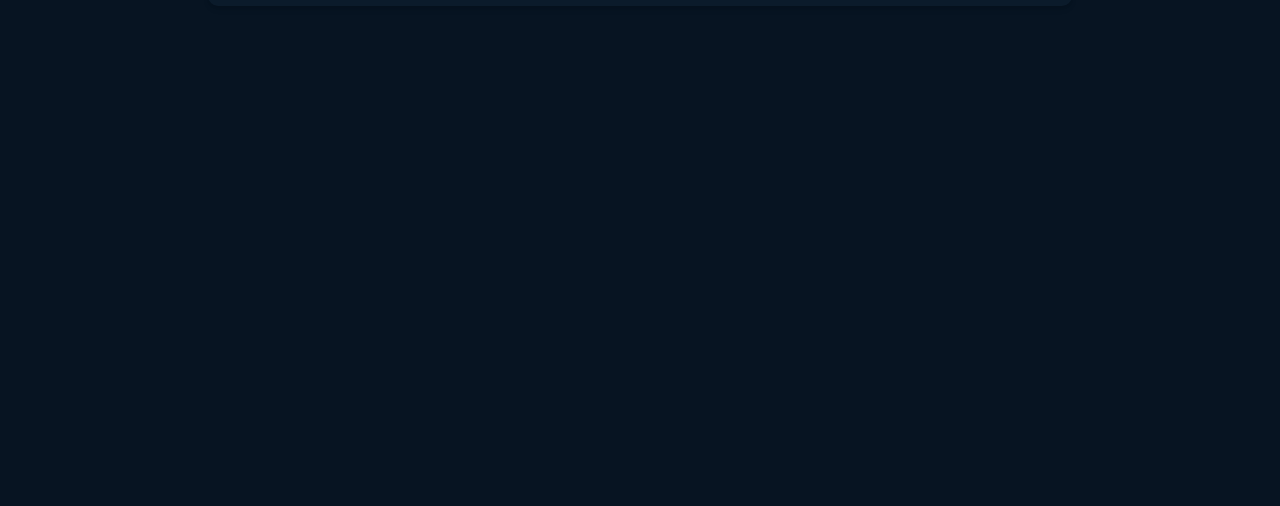
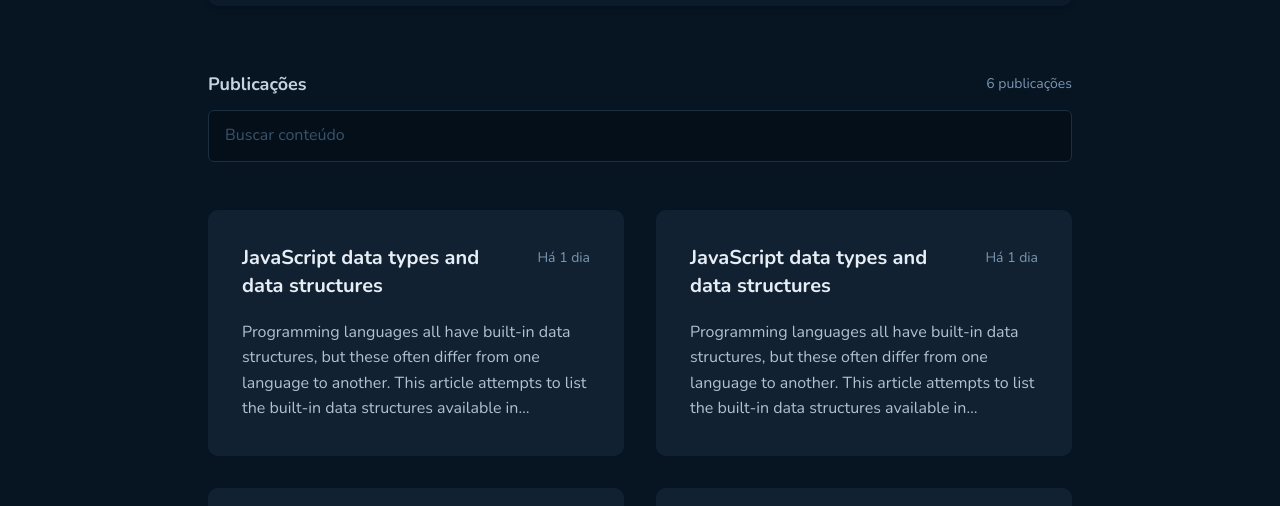
Before and after one commit to CarlosDanielss/github-blog, a React (Vite) app: page / in a window 1280 px wide. Shown: the part 406-912 px from the top of the page. Before the commit the page ends 800 px from the top, so only its background shows below. Built offline with nearby package versions, Linux system fonts and the light colour scheme.

Commit message:
refactor: adjust post filter path

```diff
--- /dev/null
+++ b/src/pages/home/card.tsx
@@ -0,0 +1,21 @@
+export function Card() {
+  return (
+    <div className="max-w-[416px] cursor-pointer rounded-[10px] border-2 border-transparent bg-base-post p-8 hover:border-base-label">
+      <div className="mb-5 flex items-start justify-between gap-4 text-left">
+        <h3 className="flex-1 text-xl font-bold text-base-title">
+          JavaScript data types and data structures
+        </h3>
+
+        <span className="mt-1 text-sm text-base-span">Há 1 dia</span>
+      </div>
+
+      <p className="line-clamp-4 overflow-hidden text-ellipsis">
+        Programming languages all have built-in data structures, but these often
+        differ from one language to another. This article attempts to list the
+        built-in data structures available in JavaScript and what properties
+        they have. These can be used to build other data structures. Wherever
+        possible, comparisons with other languages are drawn.
+      </p>
+    </div>
+  );
+}
--- a/src/pages/home/home.tsx
+++ b/src/pages/home/home.tsx
@@ -1,9 +1,23 @@
+import { PostFilter } from "./post-filter";
 import { Profile } from "../../components/profile";
+import { Card } from "./card";
 
 export function Home() {
   return (
     <div className="mx-auto my-[-88px] max-w-[904px] px-5 pb-32">
       <Profile />
+      <main className="w-ful mt-16 flex flex-col gap-12">
+        <PostFilter />
+
+        <section className="flex w-full gap-8 flex-wrap">
+          <Card />
+          <Card />
+          <Card />
+          <Card />
+          <Card />
+          <Card />
+        </section>
+      </main>
     </div>
   );
 }
--- /dev/null
+++ b/src/pages/home/post-filter.tsx
@@ -0,0 +1,22 @@
+export function PostFilter() {
+  return (
+    <form>
+      <div className="mb-3 flex items-center justify-between">
+        <label
+          htmlFor="content"
+          className="text-lg font-bold text-base-subtitle"
+        >
+          Publicações
+        </label>
+
+        <span className="text-sm text-base-span">6 publicações</span>
+      </div>
+
+      <input
+        type="text"
+        placeholder="Buscar conteúdo"
+        className="text-md w-full rounded-md border-[1px] border-base-border bg-base-input px-4 py-3 outline-none placeholder:text-base-label focus:border-blue"
+      />
+    </form>
+  );
+}
```
